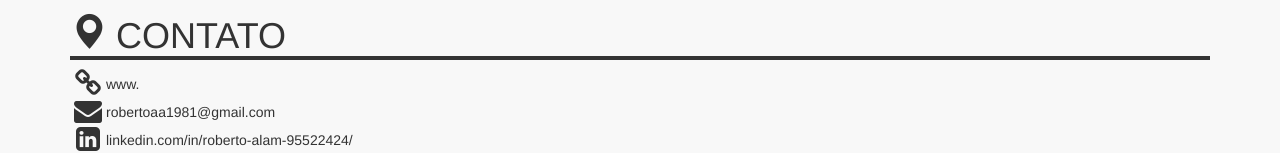
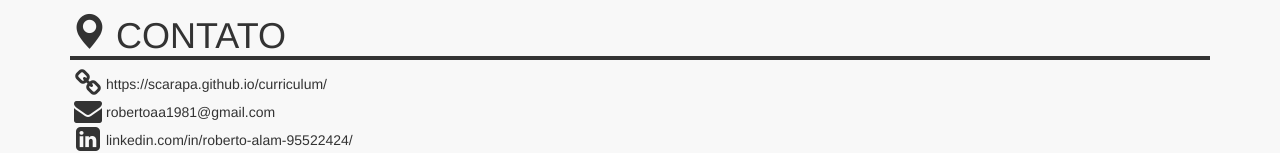
Before and after one commit to robertoalam/robertoalam.github.io, a plain HTML site: page index.html in a window 1280 px wide. Shown: the part 1902-2055 px from the top of the page. Drawn offline with Linux system fonts and the light colour scheme.

Commit message:
insercao do link HTML

```diff
--- a/index.html
+++ b/index.html
@@ -444,7 +444,7 @@
 		<table id="tabelaContato">
 			<tr>
 				<td rel="icone"><i class="fa fa-link fa-fw fa-2x"></td>
-				<td rel="valor">www.</td>
+				<td rel="valor">https://scarapa.github.io/curriculum/</td>
 			</tr>
 			<tr>
 				<td rel="icone"><i class="fa fa-envelope fa-fw fa-2x"></i> </td>
```
